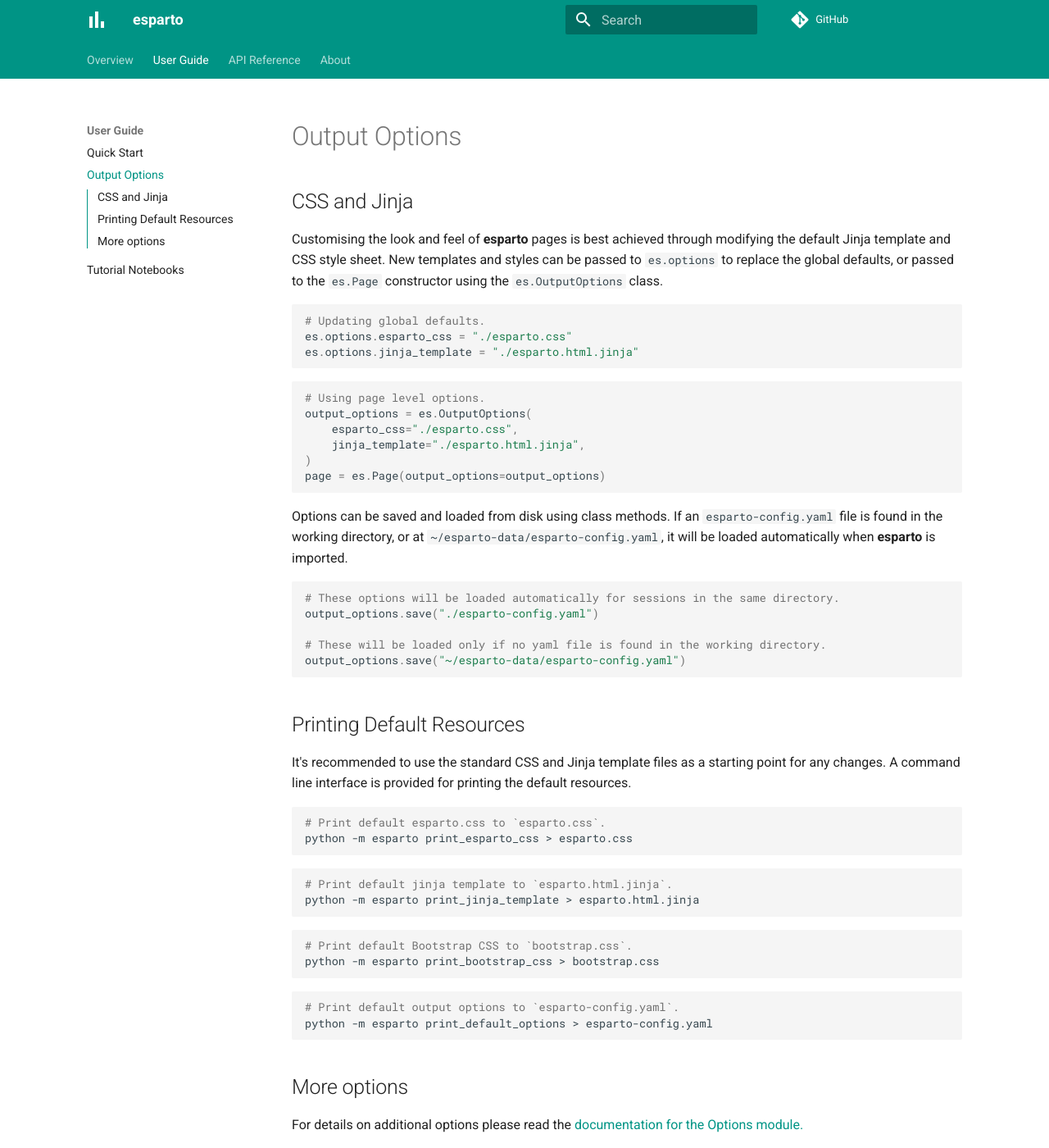
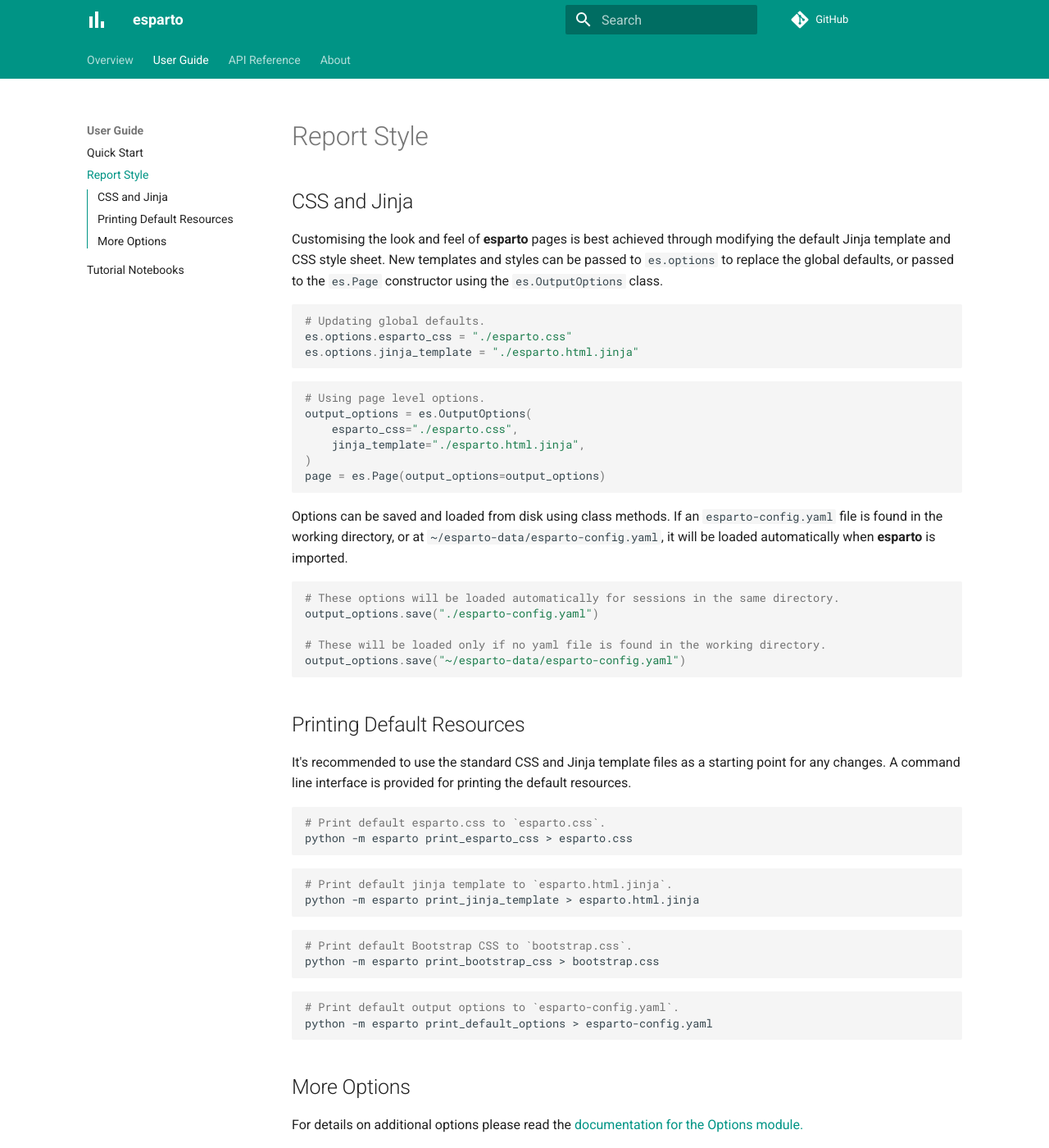
Before and after one commit to domvwt/esparto, an MkDocs documentation site: the page built from docs/02-user-guide/report-style.md, in a window 1280 px wide and 1400 px high. Shown: the whole window at 82% size. Built offline with MkDocs 1.6.1 and Material for MkDocs 9.7.7, drawn with Linux system fonts in a browser that asks for light colours; comment, search, counter and statistics services are not loaded.

Commit message:
Update docs

````diff
--- a/docs/02-user-guide/output-options.md
+++ b/docs/02-user-guide/report-style.md
@@ -1,4 +1,4 @@
-# Output Options
+# Report Style
 
 ## CSS and Jinja
 
@@ -61,7 +61,7 @@
 python -m esparto print_default_options > esparto-config.yaml
 ```
 
-## More options
+## More Options
 
 For details on additional options please read the
 [documentation for the Options module.](/03-api-reference/options/)
--- a/mkdocs.yml
+++ b/mkdocs.yml
@@ -24,7 +24,7 @@
   - Overview: 'index.md'
   - User Guide:
         - 'Quick Start': '02-user-guide/quick-start.md'
-        - 'Output Options': '02-user-guide/output-options.md'
+        - 'Report Style': '02-user-guide/report-style.md'
         - 'Tutorial Notebooks': '02-user-guide/tutorial-notebooks.md'
   - API Reference:
         - 'Layout': '03-api-reference/layout.md'
````
Also changed, not shown: README.md (+10 -3 lines).
